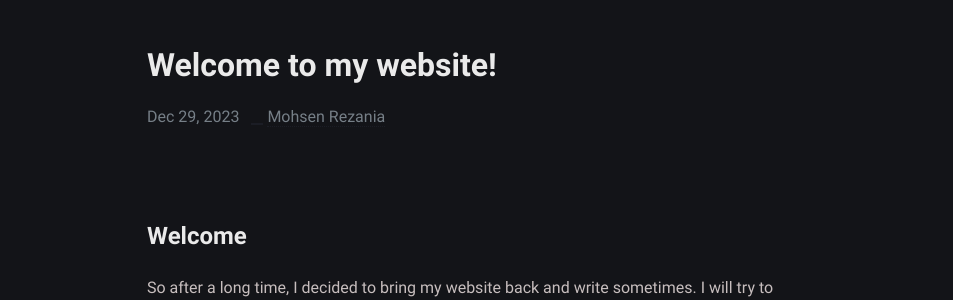
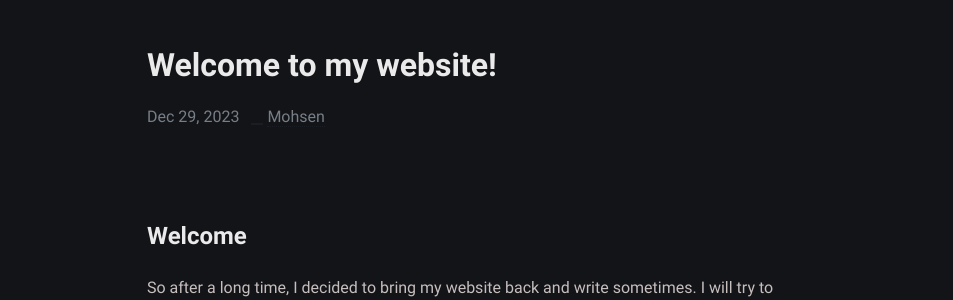
Before and after one commit to LinX64/linx64.github.io, a Jekyll site: the page built from _posts/welcome-to-my-website/2023-12-29-welcome-to-my-website.md, in a window 1280 px wide. Shown: the part 154-454 px from the top of the page, without its empty margins (163-1116 px from the left). Built offline with Jekyll 4.4.1, drawn with Linux system fonts in a browser that asks for light colours; part of the change alters nothing that is shown.

```diff
--- a/_config.yml
+++ b/_config.yml
@@ -1,17 +1,18 @@
-title: Klise Theme
+title: Mohsen's Website | Welcome
 description: >-
   This is going to be my personal website. I would like to write about my experiences and my thoughts here.
 lang: en-US
 timezone: Europe/Warsaw
 image: assets/img/ogp.png # This image used for Open Graph more info https://ogp.me/
-repo: https://github.com/piharpi/jekyll-klise # site repo [optional]
+repo: https://github.com/LinX64/linx64.github.io
 mode: dark # default theme "dark" | "light"
 
 # Profile settings
 author:
-  name: Mohsen Rezania
+  name: Mohsen
   bio: >-
-    A Software Engineer who is passionate about Android, Kotlin, Jetpack Compose, and everything related to mobile development.
+    A Software Engineer who is passionate about Android, Kotlin, Jetpack Compose,
+    and everything related to mobile development.
   username: Mohsen
   github: LinX64
   twitter: mohsen_rzna
@@ -57,7 +58,7 @@ jekyll_compose:
     description:
 
 # Homepage limit posts
-number_of_posts: 5
+number_of_posts: 4
 
 # Build settings
 # theme: klise
--- a/_posts/welcome-to-my-website/2023-12-29-welcome-to-my-website.md
+++ b/_posts/welcome-to-my-website/2023-12-29-welcome-to-my-website.md
@@ -1,7 +1,7 @@
 ---
 layout: post
 title: "Welcome to my website!"
-date: 2023-12-29 13:33:00
+date: 2023-12-29 13:33:00 +0200
 categories: jekyll update
 usemathjax: true
 ---
```
